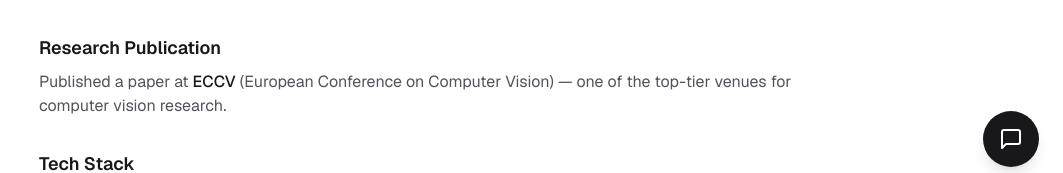
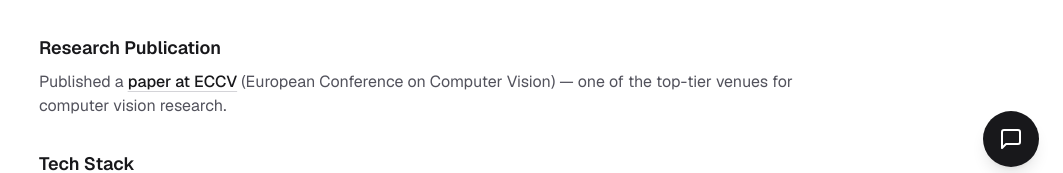
Before and after one commit to edoardo-borsato/edoardo-borsato.github.io, a Next.js app: page / in a window 1280 px wide. Shown: the part 609-782 px from the top of the page, without its empty margins (217-1280 px from the left). Built offline with nearby package versions, Linux system fonts and the light colour scheme.

Commit message:
feat(Experience): update info

```diff
--- a/src/components/Experience.tsx
+++ b/src/components/Experience.tsx
@@ -31,10 +31,15 @@ export default function Experience() {
               Research Publication
             </h3>
             <p className="mt-2 text-zinc-600 dark:text-zinc-400">
-              Published a paper at{" "}
-              <span className="font-medium text-zinc-900 dark:text-zinc-200">
-                ECCV
-              </span>{" "}
+              Published a{" "}
+              <a
+                href="https://link.springer.com/chapter/10.1007/978-3-030-58598-3_24"
+                target="_blank"
+                rel="noopener noreferrer"
+                className="font-medium text-zinc-900 underline decoration-zinc-300 underline-offset-4 hover:decoration-zinc-500 dark:text-zinc-200 dark:decoration-zinc-600 dark:hover:decoration-zinc-400"
+              >
+                paper at ECCV
+              </a>{" "}
               (European Conference on Computer Vision) — one of the top-tier
               venues for computer vision research.
             </p>
```
